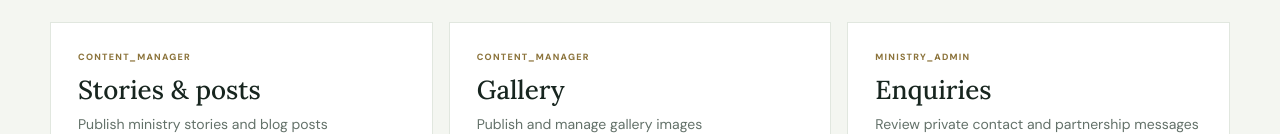
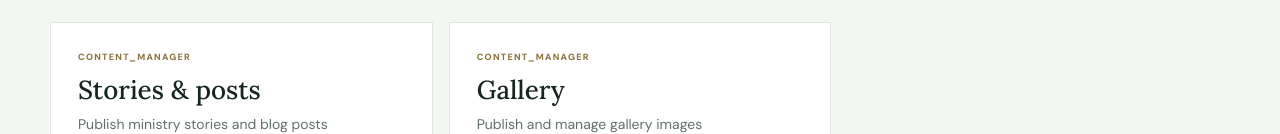
Before and after one commit to atevans1/rootedinchristmin, a Next.js app: page /admin in a window 1280 px wide. Shown: the part 818-952 px from the top of the page. Built offline with nearby package versions, Linux system fonts and the light colour scheme; no server answers.

Commit message:
Remove remaining enquiries admin card

```diff
--- a/app/admin/page.tsx
+++ b/app/admin/page.tsx
@@ -4,7 +4,6 @@ import { Icon } from "@/components/icon";
 const modules = [
   ["Stories & posts", "Publish ministry stories and blog posts", "content_manager", "/admin/content/stories"],
   ["Gallery", "Publish and manage gallery images", "content_manager", "/admin/content/gallery"],
-  ["Enquiries", "Review private contact and partnership messages", "ministry_admin", "/admin/enquiries"],
 ];
 
 export default function AdminPage() {
```
